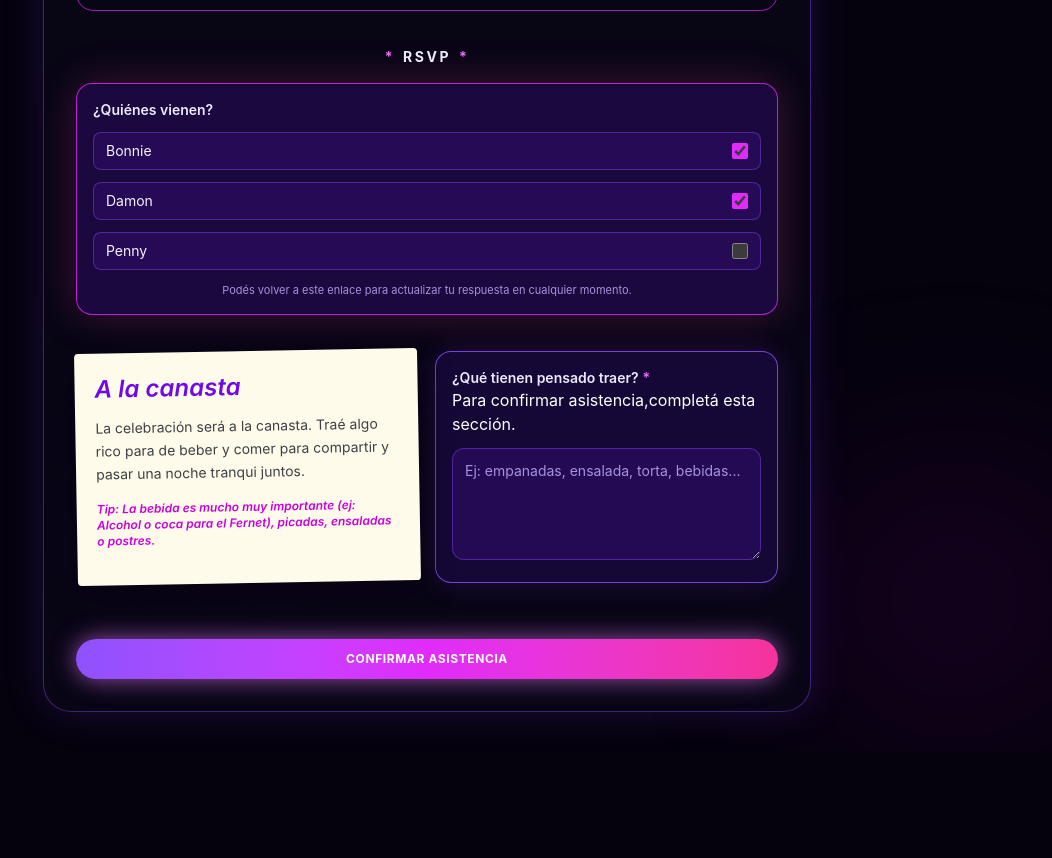
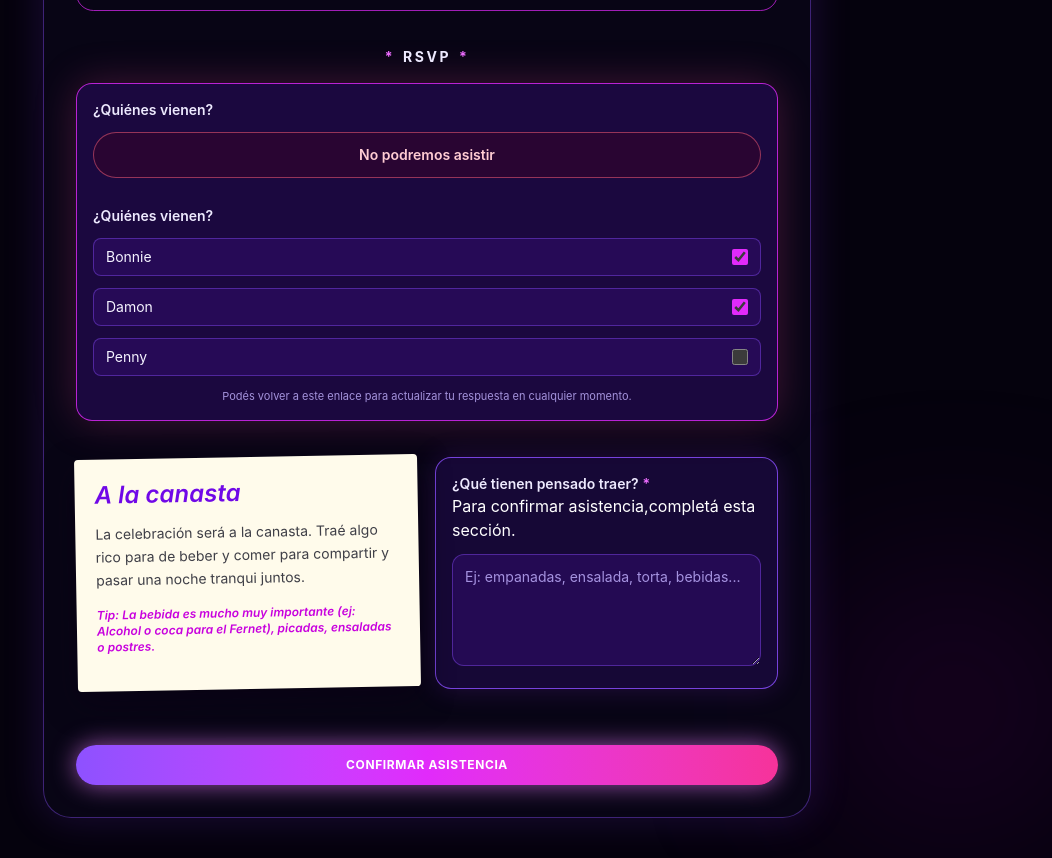
Before and after one commit to Theffy92/birthday-invitation, a React (Vite) app: page / in a window 1280 px wide. Shown: the part 900-1758 px from the top of the page, without its empty margins (213-1265 px from the left). Before the commit the page ends 1652 px from the top, so only its background shows below. Built offline with nearby package versions, Linux system fonts and the light colour scheme.

Commit message:
Add dynamic invitation wording and decline flow

```diff
--- a/src/components/invitation/ConfirmationCard.jsx
+++ b/src/components/invitation/ConfirmationCard.jsx
@@ -1,4 +1,4 @@
-function ConfirmationCard({ guests, contribution, onEdit }) {
+function ConfirmationCard({ guests, contribution, onEdit, declineMessage, nobodyAttending }) {
   const guestNames = guests.map((guest) => guest.name).join(", ")
 
   return (
@@ -6,18 +6,24 @@ function ConfirmationCard({ guests, contribution, onEdit }) {
       <p className="text-sm font-semibold uppercase tracking-wide text-emerald-300">
         Confirmado
       </p>
+      {nobodyAttending ? (
         <p className="mt-2 text-base font-semibold">
-        {guests.length > 1
-          ? `${guestNames} asisten a la fiesta`
-          : guests.length === 1
+          {declineMessage}
+        </p>
+      ) : (
+        <>
+          <p className="mt-2 text-base font-semibold">
+            {guests.length === 1
               ? `${guestNames} asiste a la fiesta`
-            : "Nadie del grupo podrá asistir"
-        }
+              : `${guestNames} asisten a la fiesta`}
           </p>
+
           {contribution && (
             <p className="mt-3 text-sm text-emerald-100/90">
               Traen: {contribution}
             </p>
+          )}
+        </>
       )}
 
       <button
--- a/src/components/invitation/PotluckSection.jsx
+++ b/src/components/invitation/PotluckSection.jsx
@@ -1,4 +1,4 @@
-function PotluckSection({ contribution, value, onChange, disabled }) {
+function PotluckSection({ contribution, prompt, value, onChange, disabled }) {
   return (
     <section className="grid gap-4 sm:grid-cols-2">
       <article className="-rotate-1 rounded-sm bg-amber-50 p-5 text-zinc-900 shadow-[0_12px_30px_rgba(10,2,20,0.7)]">
@@ -9,7 +9,7 @@ function PotluckSection({ contribution, value, onChange, disabled }) {
 
       <article className="rounded-2xl border border-violet-500/80 bg-violet-950/40 p-4 shadow-[0_0_28px_rgba(147,51,234,0.2)]">
         <p className="text-sm font-semibold text-violet-100">
-          {contribution.prompt}
+          {prompt}
           <span className="ml-1 text-fuchsia-400">*</span>
         </p>
         {!disabled && (
--- a/src/components/invitation/RSVPSection.jsx
+++ b/src/components/invitation/RSVPSection.jsx
@@ -1,6 +1,6 @@
 import SectionTitle from "./SectionTitle"
 
-function RSVPSection({ guests, onGuestToggle }) {
+function RSVPSection({ guests, onGuestToggle, declineLabel, onDecline, isSingleGuest }) {
   return (
     <section className="space-y-4">
       <SectionTitle>rsvp</SectionTitle>
@@ -9,21 +9,38 @@ function RSVPSection({ guests, onGuestToggle }) {
         <p className="text-sm font-semibold text-violet-100">¿Quiénes vienen?</p>
 
         <div className="mt-3 space-y-3">
+          <button
+            type="button"
+            onClick={onDecline}
+            className="w-full rounded-full border border-rose-400/50 bg-rose-950/30 px-4 py-3 text-sm font-semibold text-rose-200"
+          >
+            {declineLabel}
+          </button>
+          {!isSingleGuest && (
+            <>
+              <p className="mt-4 text-sm font-semibold text-violet-100">
+                ¿Quiénes vienen?
+              </p>
+
+            <div className="mt-3 space-y-3">
             {guests.map((guest) => (
               <label
                 key={guest.id}
                 className="flex items-center justify-between rounded-lg border border-violet-500/40 bg-violet-950/60 px-3 py-2 text-sm text-violet-50"
               >
                   <span>{guest.name}</span>
+
                   <input
                     type="checkbox"
-                defaultChecked={guest.attending}
+                    checked={guest.attending}
                     onChange={() => onGuestToggle(guest.id)}
                     className="h-4 w-4 accent-fuchsia-500"
-                // readOnly
                   />
                 </label>
               ))}
+            </div>
+          </>
+        )}
         </div>
 
         <p className="mt-3 text-center text-[11px] text-violet-300/80">
--- a/src/pages/InvitationPage.jsx
+++ b/src/pages/InvitationPage.jsx
@@ -5,11 +5,14 @@ import HeroSection from "../components/invitation/HeroSection"
 import PotluckSection from "../components/invitation/PotluckSection"
 import RSVPSection from "../components/invitation/RSVPSection"
 import { mockInvitationData } from "../data/mockInvitationData"
+import { getInvitationWording } from '../utils/intirationWording'
 
 function InvitationPage() {
   const [guests, setGuests] = useState(mockInvitationData.guests)
   const [contribution, setContribution] = useState("")
   const [isSubmitted, setIsSubmitted] = useState(false)
+  const wording = getInvitationWording(guests.length)
+  const isSingleGuest = guests.length === 1
 
   function handleGuestToggle(guestId) {
     setGuests((currentGuests) => {
@@ -30,6 +33,15 @@ function InvitationPage() {
   }
 
   function handleSubmit() {
+    if (isSingleGuest) {
+      const singleGuestIsAttending = guests[0]?.attending
+
+      if (!singleGuestIsAttending) {
+        handleSingleGuestConfirm()
+        return
+      }
+    }
+
     if (hasAttendingGuests && !contribution.trim()) {
       return
     }
@@ -41,7 +53,29 @@ function InvitationPage() {
     setIsSubmitted(false)
   }
 
+  function handleDecline() {
+    setGuests((currentGuests) =>
+      currentGuests.map((guest) => ({
+        ...guest,
+        attending: false,
+      })
+    ))
+
+    setContribution("")
+    setIsSubmitted(true)
+  }
+
+  function handleSingleGuestConfirm() {
+  setGuests((currentGuests) =>
+    currentGuests.map((guest) => ({
+      ...guest,
+      attending: true,
+      }))
+    )
+  }
+
   const attendingGuests = guests.filter((guest) => guest.attending)
+  const nobodyAttending = attendingGuests.length === 0
   const hasAttendingGuests = guests.some((guest) => guest.attending)
   const hasContribution = contribution.trim().length > 0
   const canSubmit = !hasAttendingGuests || hasContribution
@@ -66,10 +100,14 @@ function InvitationPage() {
           />
           <RSVPSection
             guests={guests}
+            isSingleGuest={isSingleGuest}
+            declineLabel={wording.declineLabel}
+            onDecline={handleDecline}
             onGuestToggle={handleGuestToggle}
           />
           <PotluckSection
             contribution={mockInvitationData.contribution}
+            prompt={wording.contributionPrompt}
             value={contribution}
             onChange={setContribution}
             disabled={!hasAttendingGuests}
@@ -88,6 +126,8 @@ function InvitationPage() {
               guests={attendingGuests}
               contribution={contribution}
               onEdit={handleEdit}
+              declineMessage={wording.declineMessage}
+              nobodyAttending={nobodyAttending}
             />
           )}
         </article>
--- /dev/null
+++ b/src/utils/intirationWording.js
@@ -0,0 +1,19 @@
+export function getInvitationWording(guestCount) {
+    const isSingleGuest = guestCount === 1
+
+    return {
+        contributionPrompt: isSingleGuest
+            ? "¿Qué tenés pensado traer?"
+            : "¿Qué tienen pensado traer?",
+
+        declineLabel: isSingleGuest
+            ? "No podré asistir"
+            : "No podremos asistir",
+
+        declineMessage: isSingleGuest
+            ? "Muchas gracias por avisar, y lamento que no puedas venir."
+            : "Muchas gracias por avisar, y lamento que no puedan venir.",
+
+        confirmLabel: "Confirmar asistencia",
+    }
+}
```
Lines whose indentation alone changed are shown as unchanged.
